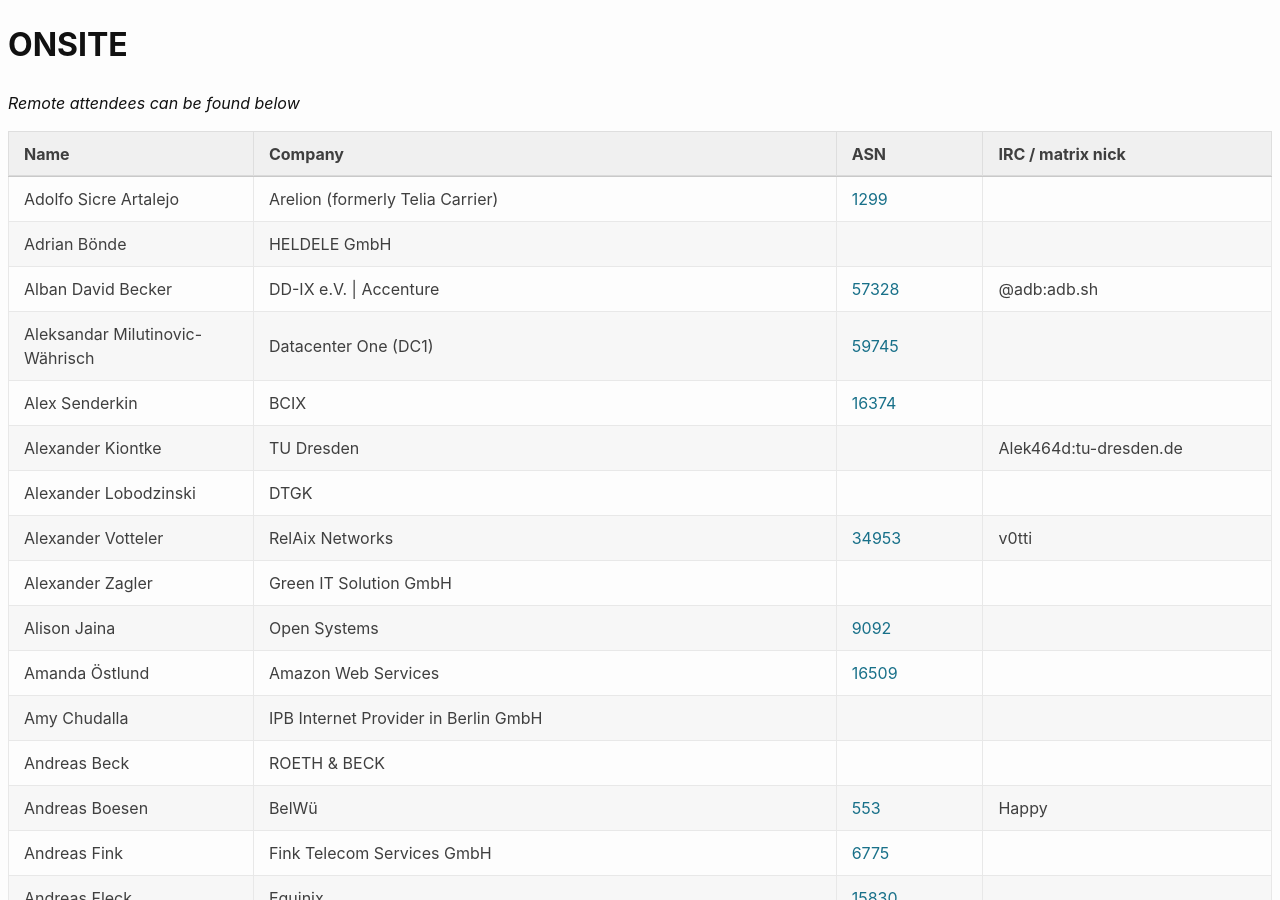
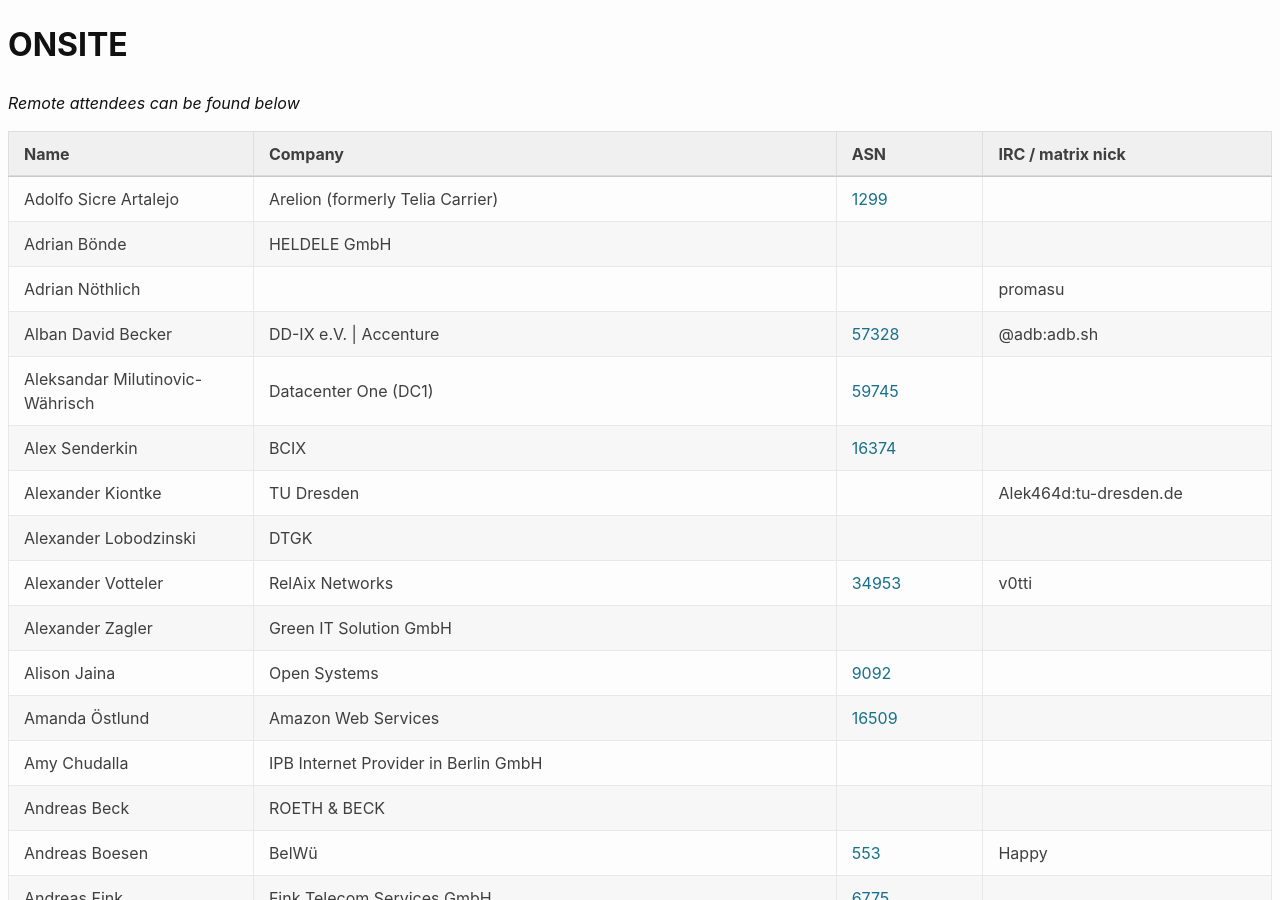
Before and after one commit to denog/pretix-attendeelist, a Jekyll site: the page built from denog16/index.markdown, in a window 1280 px wide and 900 px high. Built offline with Jekyll 4.4.1, drawn with Linux system fonts in a browser that asks for light colours.

Commit message:
Latest data: Fri Oct 11 17:30:21 UTC 2024

```diff
--- a/_data/attendees_denog16_onsite.json
+++ b/_data/attendees_denog16_onsite.json
@@ -9,6 +9,12 @@
     "name": "Adrian Bönde",
     "company": "HELDELE GmbH",
     "irc": null,
+    "asn": null
+  },
+  {
+    "name": "Adrian Nöthlich",
+    "company": null,
+    "irc": "promasu",
     "asn": null
   },
   {
```
